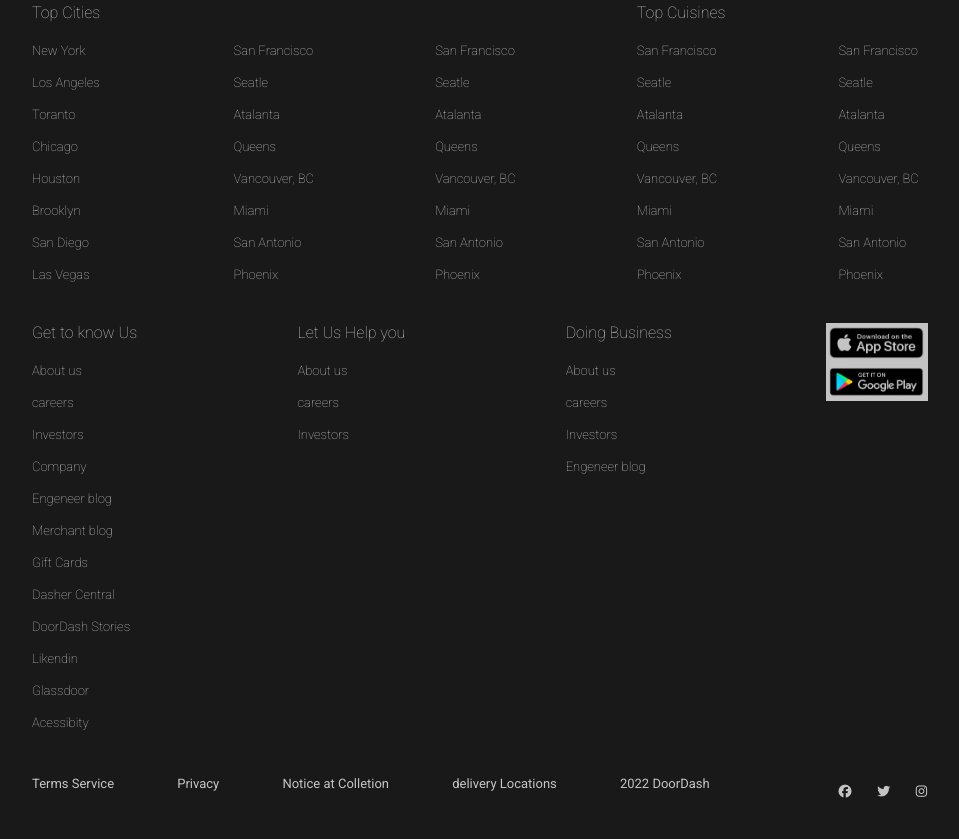
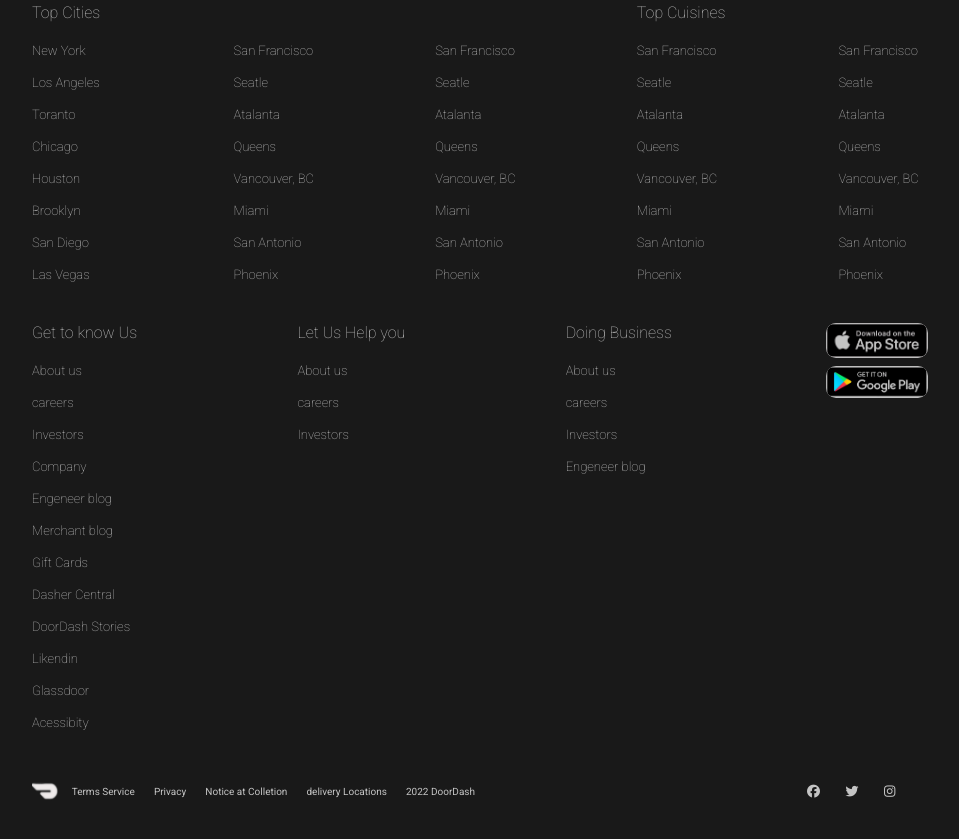
Before and after one commit to DevWesleyMatos/Landin_page-5_Avaliativa, a plain HTML site: page index.html in a window 1280 px wide. Shown: the part 2075-2914 px from the top of the page, without its empty margins (160-1119 px from the left). Drawn offline with Linux system fonts and the light colour scheme; a web font is replaced by a local one.

Commit message:
Finalizado footer

```diff
--- a/index.html
+++ b/index.html
@@ -189,12 +189,13 @@
       </div>
 
       <div class="coluna2Img">
-        <img src="./imagens/lojaapp.png" alt="">
-        <img src="./imagens/lojagoogle.png" alt="">
+        <img src="./imagens/lojaapp.png" alt="" class="img1">
+        <img src="./imagens/lojagoogle.png" alt="" class="img1">
       </div>
     </div>
     <div id="linha3">
         <div class="box3">
+          <img src="./imagens/logoSimbolo.png" alt="">
           <p>Terms Service</p>
           <p>Privacy</p>
           <p>Notice at Colletion</p>
--- a/style.css
+++ b/style.css
@@ -313,8 +313,12 @@ p {
 }
 .coluna2Img img{
   width: 8vw;
-  padding: 0.3vw;
+
+}
+.img1{
   background-color: #c4c4c4;
+  border-radius: 10px;
+  margin-bottom: 1vh;
 }
 #linha3{
   display: flex;
@@ -322,18 +326,30 @@ p {
   height: 5vh;
   font-size: small;
   margin: 3vh 15vw;
-
+  align-items: center;
 }
 .box3{
   display: flex;
   justify-content: space-between;
   align-items: center;
-  width: 75vw;
-  gap: 1vw;
+  width: 35vw;
+  height: 6vh;
+  font-size: x-small;
+}
+.box3 img{
+  width: 2vw;
+}
+.box3 p{
+  display: flex;
+  align-items: center;
+  justify-content: center;
+  margin: 0;
+  padding: 0 5px;
 }
 .box4{
   width: 10vw;
   gap: 2vw;
+  margin-left: 14vw;
   display: flex;
   align-items: center;
   justify-content: center;
```
Also changed, not shown: imagens/logoSimbolo.png (added).
